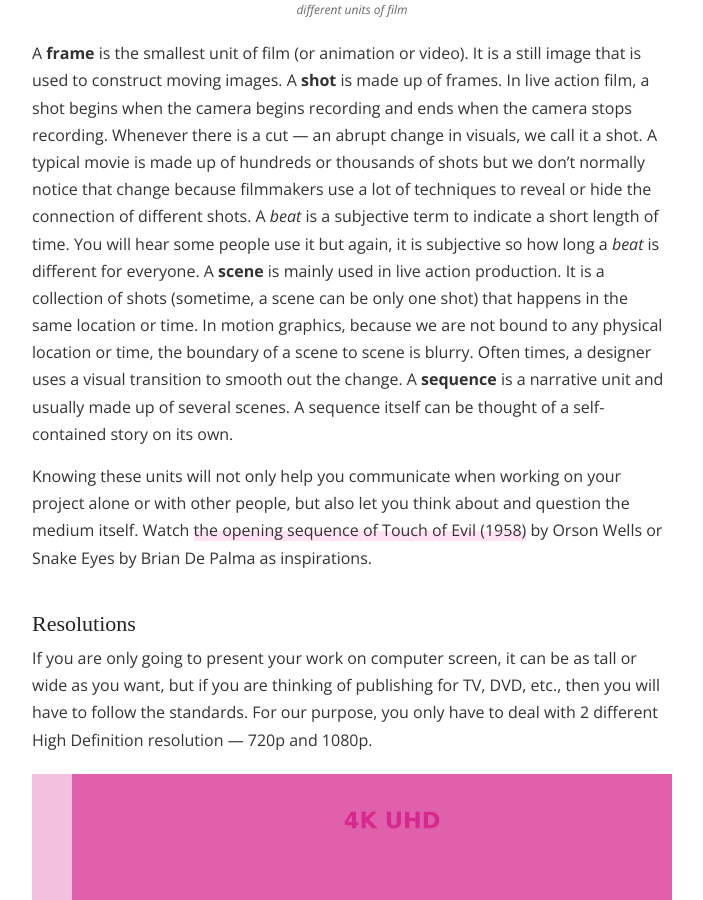
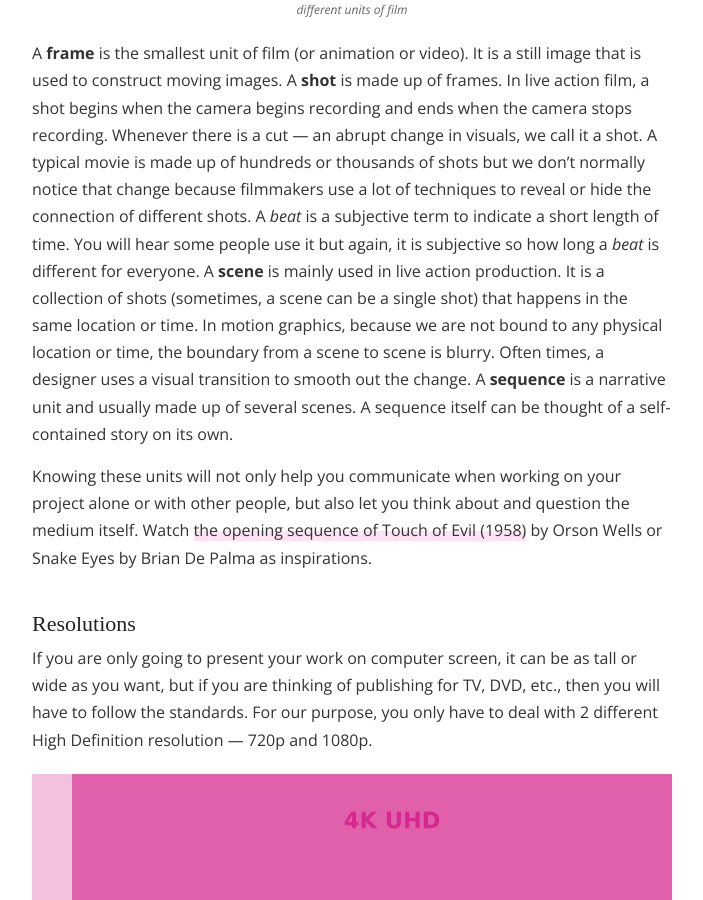
Before and after one commit to Mirandadaa/mica-gd300, a Jekyll site: the page built from _posts/103-6-1-a-technical-primer.md, in a window 1280 px wide and 900 px high, scrolled down 2260 px. Shown: the whole window, without its empty margins (288-991 px from the left). Built offline with Jekyll 4.4.1, drawn with Linux system fonts in a browser that asks for light colours; some web fonts are replaced.

```diff
--- a/_posts/103-6-1-a-technical-primer.md
+++ b/_posts/103-6-1-a-technical-primer.md
@@ -48,7 +48,7 @@ Movements or visual changes happen between frames. Changes also happen in a bigg
 
 {% include figure.html src="/images/a-technical-primer/units.jpg" alt="Units of Film" caption="different units of film" %}
 
-A **frame** is the smallest unit of film (or animation or video). It is a still image that is used to construct moving images. A **shot** is made up of frames. In live action film, a shot begins when the camera begins recording and ends when the camera stops recording. Whenever there is a cut --- an abrupt change in visuals, we call it a shot. A typical movie is made up of hundreds or thousands of shots but we don't normally notice that change because filmmakers use a lot of techniques to reveal or hide the connection of different shots. A *beat* is a subjective term to indicate a short length of time. You will hear some people use it but again, it is subjective so how long a *beat* is different for everyone. A **scene** is mainly used in live action production. It is a collection of shots (sometime, a scene can be only one shot) that happens in the same location or time. In motion graphics, because we are not bound to any physical location or time, the boundary of a scene to scene is blurry. Often times, a designer uses a visual transition to smooth out the change. A **sequence** is a narrative unit and usually made up of several scenes. A sequence itself can be thought of a self-contained story on its own.
+A **frame** is the smallest unit of film (or animation or video). It is a still image that is used to construct moving images. A **shot** is made up of frames. In live action film, a shot begins when the camera begins recording and ends when the camera stops recording. Whenever there is a cut --- an abrupt change in visuals, we call it a shot. A typical movie is made up of hundreds or thousands of shots but we don't normally notice that change because filmmakers use a lot of techniques to reveal or hide the connection of different shots. A *beat* is a subjective term to indicate a short length of time. You will hear some people use it but again, it is subjective so how long a *beat* is different for everyone. A **scene** is mainly used in live action production. It is a collection of shots (sometimes, a scene can be a single shot) that happens in the same location or time. In motion graphics, because we are not bound to any physical location or time, the boundary from a scene to scene is blurry. Often times, a designer uses a visual transition to smooth out the change. A **sequence** is a narrative unit and usually made up of several scenes. A sequence itself can be thought of a self-contained story on its own.
 
 Knowing these units will not only help you communicate when working on your project alone or with other people, but also let you think about and question the medium itself. Watch [the opening sequence of Touch of Evil (1958)](https://www.youtube.com/watch?v=Yg8MqjoFvy4) by Orson Wells or Snake Eyes by Brian De Palma as inspirations.
 
```
Also changed, not shown: _posts/106-9-1-basic-workflow.md (+1 -1 lines).
